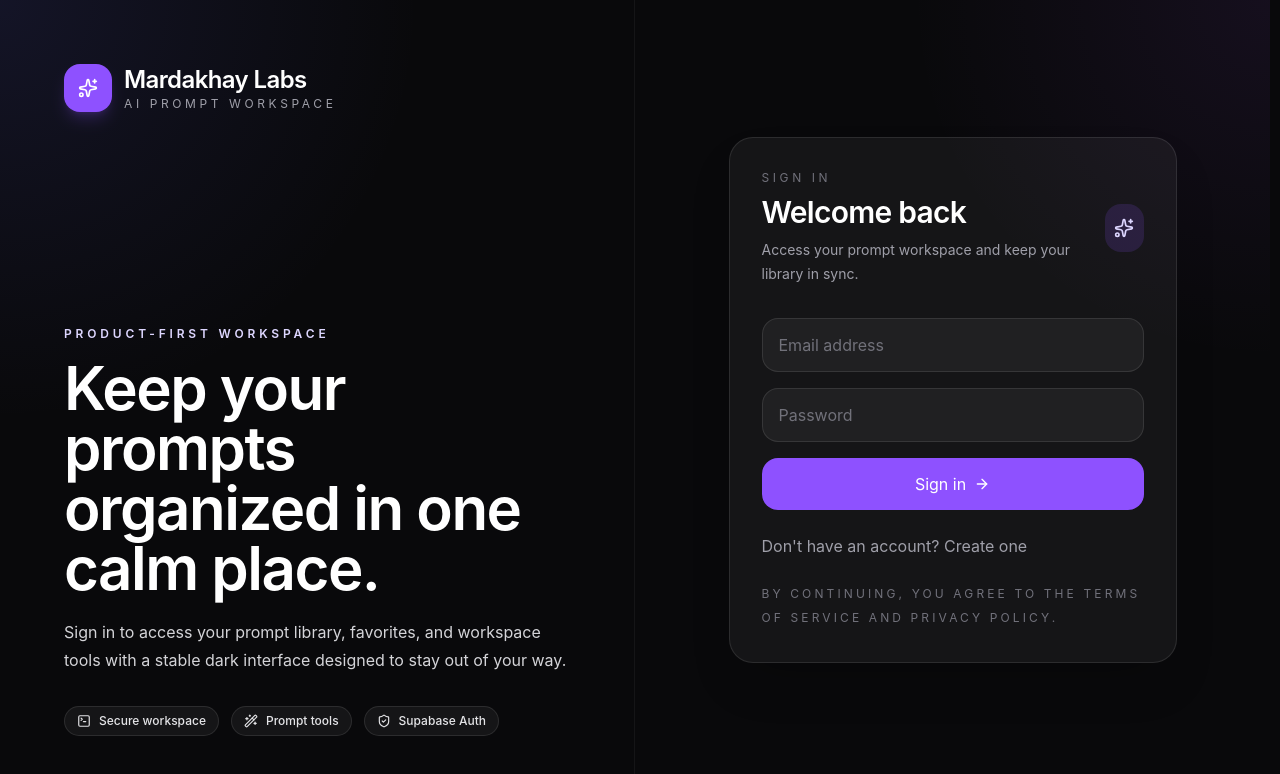
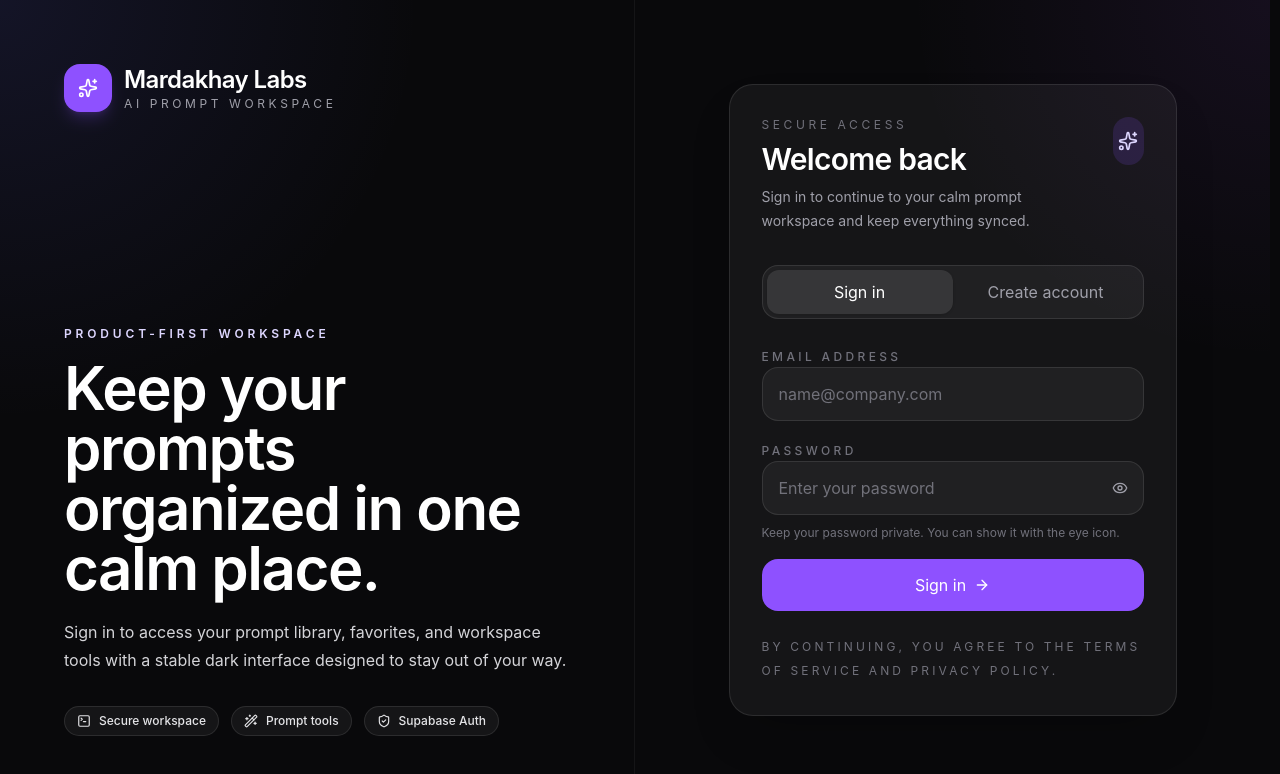
Before and after one commit to Mardakhay/mardakhay-labs, a React (Vite) app: page /login in a window 1280 px wide. Shown: the top 774 px of the page. Built offline with nearby package versions, Linux system fonts and the light colour scheme; no server answers.

Commit message:
refine auth screen and add password visibility toggle

```diff
--- a/src/index.css
+++ b/src/index.css
@@ -67,6 +67,23 @@ textarea::placeholder {
   color: #71717a;
 }
 
+
+input:-webkit-autofill,
+input:-webkit-autofill:hover,
+input:-webkit-autofill:focus,
+textarea:-webkit-autofill,
+select:-webkit-autofill {
+  -webkit-text-fill-color: #fff;
+  caret-color: #fff;
+  box-shadow: 0 0 0 1000px rgba(24, 24, 27, 0.94) inset;
+  transition: background-color 9999s ease-in-out 0s;
+}
+
+input[type='password']::-ms-reveal,
+input[type='password']::-ms-clear {
+  display: none;
+}
+
 :focus-visible {
   outline: 2px solid rgba(168, 85, 247, 0.65);
   outline-offset: 2px;
--- a/src/pages/LoginPage.tsx
+++ b/src/pages/LoginPage.tsx
@@ -1,6 +1,15 @@
 import { useState } from 'react'
+import type { FormEvent } from 'react'
 import { useLocation, useNavigate } from 'react-router-dom'
-import { ArrowRight, ShieldCheck, Sparkles, TerminalSquare, Wand2 } from 'lucide-react'
+import {
+  ArrowRight,
+  Eye,
+  EyeOff,
+  ShieldCheck,
+  Sparkles,
+  TerminalSquare,
+  Wand2,
+} from 'lucide-react'
 
 import { signIn, signUp } from '../api/auth'
 import { useNotificationStore } from '../stores/notificationStore'
@@ -13,15 +22,35 @@ function LoginPage() {
   const [email, setEmail] = useState('')
   const [password, setPassword] = useState('')
   const [isSignup, setIsSignup] = useState(false)
+  const [showPassword, setShowPassword] = useState(false)
+  const [isSubmitting, setIsSubmitting] = useState(false)
 
   const fromPath =
     (location.state as { from?: { pathname?: string } } | null)?.from?.pathname ?? '/'
 
-  async function handleAuth() {
+  const heading = isSignup ? 'Create account' : 'Welcome back'
+  const description = isSignup
+    ? 'Create a secure account to keep your prompts, favorites, and workspace in sync.'
+    : 'Sign in to continue to your calm prompt workspace and keep everything synced.'
+
+  async function handleAuth(event: FormEvent<HTMLFormElement>) {
+    event.preventDefault()
+
+    if (isSubmitting) {
+      return
+    }
+
+    if (isSignup && password.trim().length < 8) {
+      showNotification('Use at least 8 characters for your password.', 'error')
+      return
+    }
+
+    setIsSubmitting(true)
+
     try {
       const authResult = isSignup
-        ? await signUp(email, password)
-        : await signIn(email, password)
+        ? await signUp(email.trim(), password)
+        : await signIn(email.trim(), password)
 
       if (isSignup && !authResult.session) {
         showNotification(
@@ -41,17 +70,26 @@ function LoginPage() {
     } catch (error) {
       console.error(error)
       showNotification('Authentication failed. Check your credentials and try again.', 'error')
+    } finally {
+      setIsSubmitting(false)
     }
   }
 
   const shellClassName =
     'bg-[radial-gradient(circle_at_top_left,_rgba(99,102,241,0.18),_transparent_32%),radial-gradient(circle_at_bottom_right,_rgba(168,85,247,0.12),_transparent_28%),#09090b] text-white'
 
-  const panelClassName =
-    'border-white/10 bg-white/5 text-white shadow-2xl shadow-black/20'
+  const panelClassName = 'border-white/10 bg-white/5 text-white shadow-2xl shadow-black/20'
 
   const inputClassName =
-    'border-white/10 bg-white/5 text-white placeholder:text-zinc-500 focus:border-violet-500'
+    'border-white/10 bg-white/5 text-white placeholder:text-zinc-500 focus:border-violet-500 focus:bg-white/[0.07]'
+
+  const modeToggleItemClass = (active: boolean) =>
+    [
+      'rounded-xl px-4 py-2.5 text-sm font-medium transition-all',
+      active
+        ? 'bg-white/10 text-white shadow-sm shadow-black/10'
+        : 'text-zinc-400 hover:text-white',
+    ].join(' ')
 
   return (
     <div className={`min-h-screen ${shellClassName}`}>
@@ -102,17 +140,13 @@ function LoginPage() {
 
         <section className='flex items-center justify-center px-4 py-10 sm:px-6 lg:px-10'>
           <div className={`w-full max-w-md rounded-3xl border p-6 sm:p-8 ${panelClassName}`}>
-            <div className='mb-8 flex items-center justify-between gap-4'>
+            <div className='mb-8 flex items-start justify-between gap-4'>
               <div>
                 <p className='text-xs uppercase tracking-[0.3em] text-zinc-500'>
-                  Sign in
+                  Secure access
                 </p>
-                <h2 className='mt-2 text-3xl font-semibold tracking-tight'>
-                  {isSignup ? 'Create account' : 'Welcome back'}
-                </h2>
-                <p className='mt-2 text-sm leading-6 text-zinc-400'>
-                  Access your prompt workspace and keep your library in sync.
-                </p>
+                <h2 className='mt-2 text-3xl font-semibold tracking-tight'>{heading}</h2>
+                <p className='mt-2 text-sm leading-6 text-zinc-400'>{description}</p>
               </div>
 
               <div className='flex h-12 w-12 items-center justify-center rounded-2xl bg-violet-500/15 text-violet-200'>
@@ -120,40 +154,88 @@ function LoginPage() {
               </div>
             </div>
 
-            <div className='space-y-4'>
-              <input
-                type='email'
-                placeholder='Email address'
-                value={email}
-                onChange={(event) => setEmail(event.target.value)}
-                className={`w-full rounded-2xl border px-4 py-3.5 text-sm outline-none transition-colors ${inputClassName}`}
-              />
-
-              <input
-                type='password'
-                placeholder='Password'
-                value={password}
-                onChange={(event) => setPassword(event.target.value)}
-                className={`w-full rounded-2xl border px-4 py-3.5 text-sm outline-none transition-colors ${inputClassName}`}
-              />
-
+            <div className='mb-6 grid grid-cols-2 rounded-2xl border border-white/10 bg-white/5 p-1'>
               <button
-                onClick={handleAuth}
-                className='inline-flex w-full items-center justify-center gap-2 rounded-2xl bg-violet-500 px-4 py-3.5 text-sm font-semibold text-white transition-colors hover:bg-violet-400'
+                type='button'
+                aria-pressed={!isSignup}
+                onClick={() => setIsSignup(false)}
+                className={modeToggleItemClass(!isSignup)}
               >
-                {isSignup ? 'Create account' : 'Sign in'}
-                <ArrowRight className='h-4 w-4' />
+                Sign in
+              </button>
+              <button
+                type='button'
+                aria-pressed={isSignup}
+                onClick={() => setIsSignup(true)}
+                className={modeToggleItemClass(isSignup)}
+              >
+                Create account
               </button>
             </div>
 
-            <button
-              onClick={() => setIsSignup((current) => !current)}
-              className='mt-6 text-sm font-medium text-zinc-400 transition-colors hover:text-zinc-200'
-            >
-              {isSignup
-                ? 'Already have an account? Sign in'
-                : "Don't have an account? Create one"}
-            </button>
+            <form className='space-y-4' onSubmit={handleAuth}>
+              <label className='block space-y-2'>
+                <span className='text-xs font-medium uppercase tracking-[0.28em] text-zinc-500'>
+                  Email address
+                </span>
+                <input
+                  type='email'
+                  placeholder='name@company.com'
+                  value={email}
+                  onChange={(event) => setEmail(event.target.value)}
+                  autoComplete='email'
+                  spellCheck='false'
+                  autoCapitalize='none'
+                  required
+                  disabled={isSubmitting}
+                  className={`w-full rounded-2xl border px-4 py-3.5 text-sm outline-none transition-colors ${inputClassName}`}
+                />
+              </label>
+
+              <label className='block space-y-2'>
+                <span className='text-xs font-medium uppercase tracking-[0.28em] text-zinc-500'>
+                  Password
+                </span>
+                <div className='relative'>
+                  <input
+                    type={showPassword ? 'text' : 'password'}
+                    placeholder='Enter your password'
+                    value={password}
+                    onChange={(event) => setPassword(event.target.value)}
+                    autoComplete={isSignup ? 'new-password' : 'current-password'}
+                    required
+                    disabled={isSubmitting}
+                    className={`w-full rounded-2xl border px-4 py-3.5 pr-12 text-sm outline-none transition-colors ${inputClassName}`}
+                  />
+                  <button
+                    type='button'
+                    onClick={() => setShowPassword((current) => !current)}
+                    aria-label={showPassword ? 'Hide password' : 'Show password'}
+                    className='absolute inset-y-0 right-1 flex items-center justify-center rounded-xl px-3 text-zinc-400 transition-colors hover:text-white'
+                  >
+                    {showPassword ? (
+                      <EyeOff className='h-4 w-4' />
+                    ) : (
+                      <Eye className='h-4 w-4' />
+                    )}
+                  </button>
+                </div>
+                <p className='text-xs leading-5 text-zinc-500'>
+                  {isSignup
+                    ? 'Use at least 8 characters for a stronger workspace account.'
+                    : 'Keep your password private. You can show it with the eye icon.'}
+                </p>
+              </label>
+
+              <button
+                type='submit'
+                disabled={isSubmitting}
+                className='inline-flex w-full items-center justify-center gap-2 rounded-2xl bg-violet-500 px-4 py-3.5 text-sm font-semibold text-white transition-colors hover:bg-violet-400 disabled:cursor-not-allowed disabled:opacity-70'
+              >
+                {isSubmitting ? (isSignup ? 'Creating...' : 'Signing in...') : isSignup ? 'Create account' : 'Sign in'}
+                <ArrowRight className='h-4 w-4' />
+              </button>
+            </form>
 
             <p className='mt-6 text-xs leading-6 uppercase tracking-[0.26em] text-zinc-500'>
               By continuing, you agree to the terms of service and privacy policy.
```
Also changed, not shown: src/components/PromptCard.tsx (+0 -84 lines).
